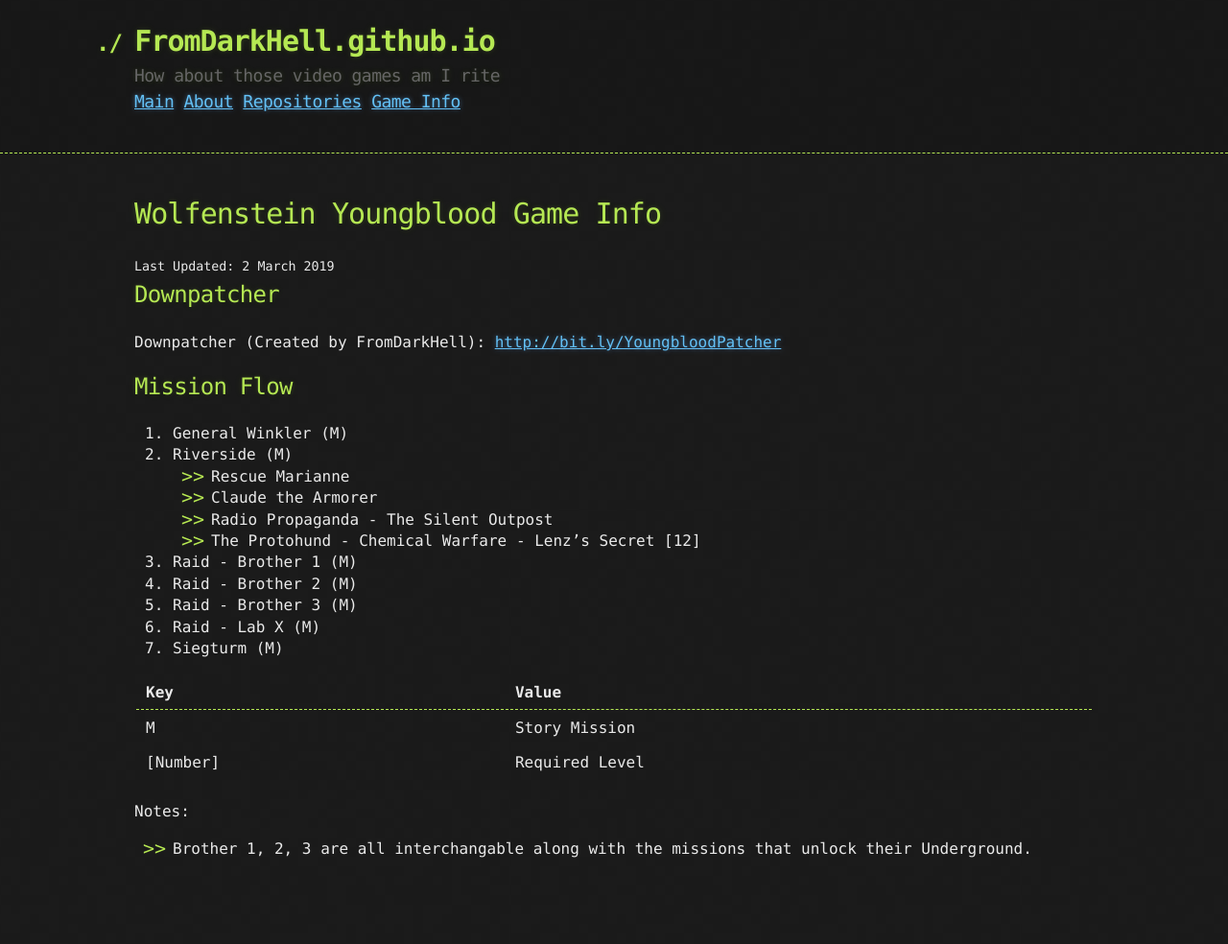
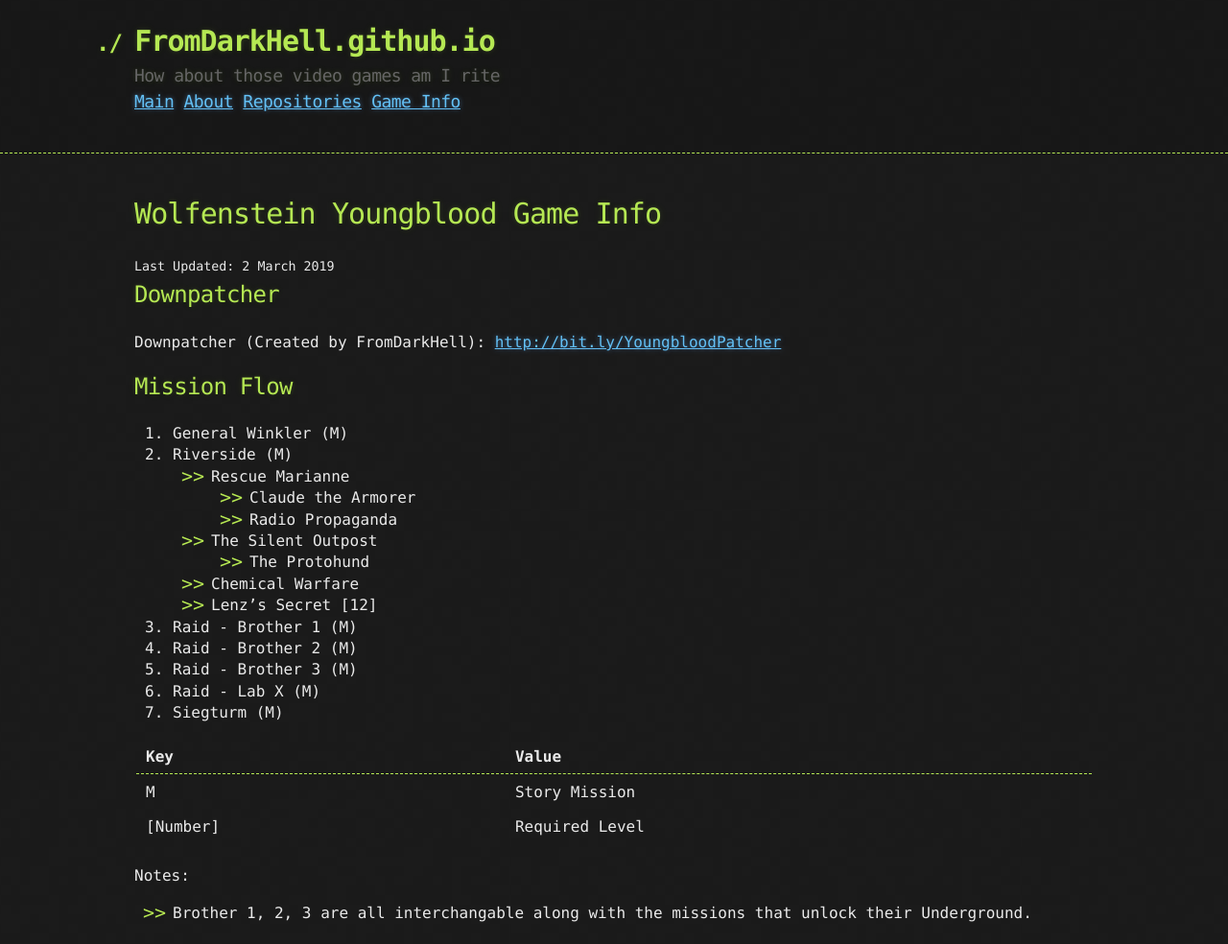
Before and after one commit to FromDarkHell/FromDarkHell.github.io, a Jekyll site: the page built from _posts/gameInfo/2019-3-2-Wolfenstein-Youngblood.md, in a window 1280 px wide. Shown: the whole page at 96% size. Built offline with Jekyll 4.4.1, drawn with Linux system fonts in a browser that asks for light colours; before the commit the page ends 917 px from its top, so only the background shows below that.

Commit message:
There we go?

```diff
--- a/_posts/gameInfo/2019-3-2-Wolfenstein-Youngblood.md
+++ b/_posts/gameInfo/2019-3-2-Wolfenstein-Youngblood.md
@@ -11,13 +11,13 @@
 
 1. General Winkler (M)
 2. Riverside (M)
-  - Rescue Marianne
-      - Claude the Armorer
-      - Radio Propaganda
-  - The Silent Outpost
-      - The Protohund
-  - Chemical Warfare
-  - Lenz's Secret [12]
+   - Rescue Marianne
+      * Claude the Armorer
+      * Radio Propaganda
+   - The Silent Outpost
+      * The Protohund
+   - Chemical Warfare
+   - Lenz's Secret [12]
 3. Raid - Brother 1 (M)
 4. Raid - Brother 2 (M)
 5. Raid - Brother 3 (M)
```
